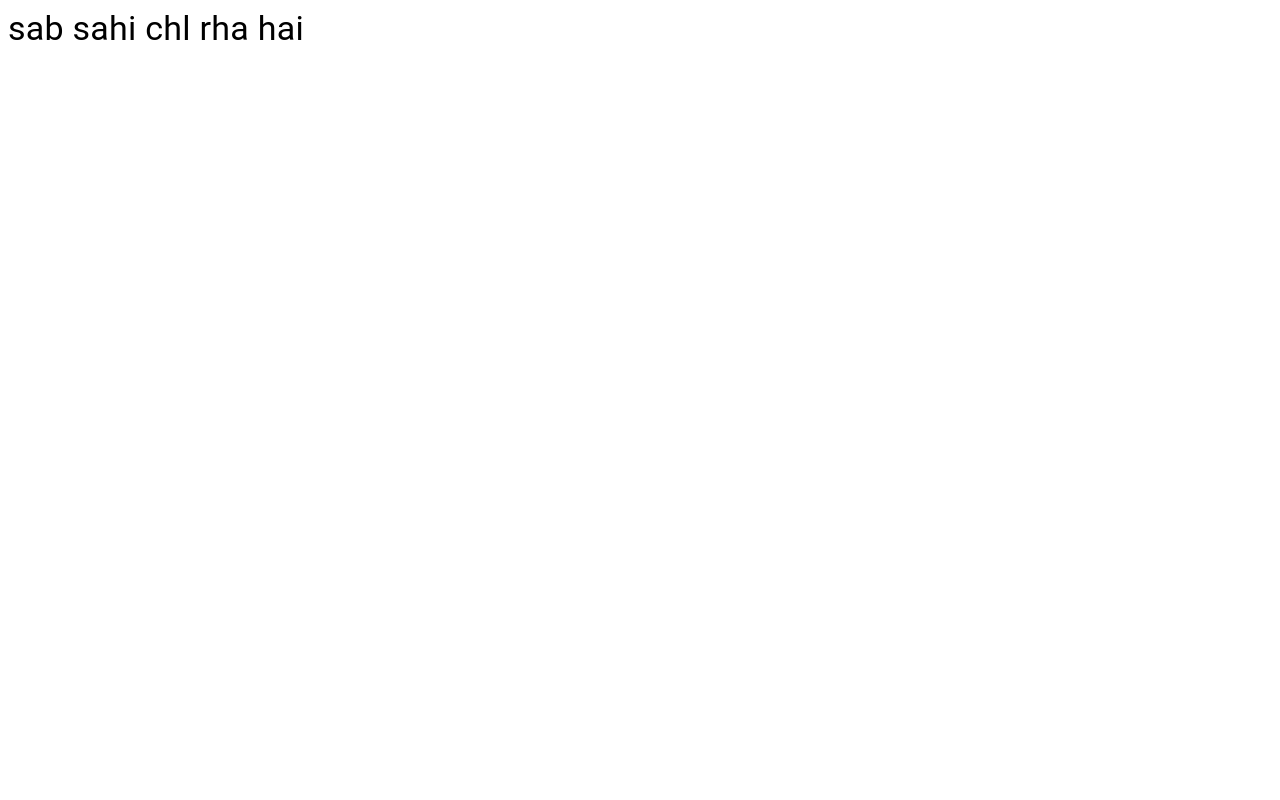
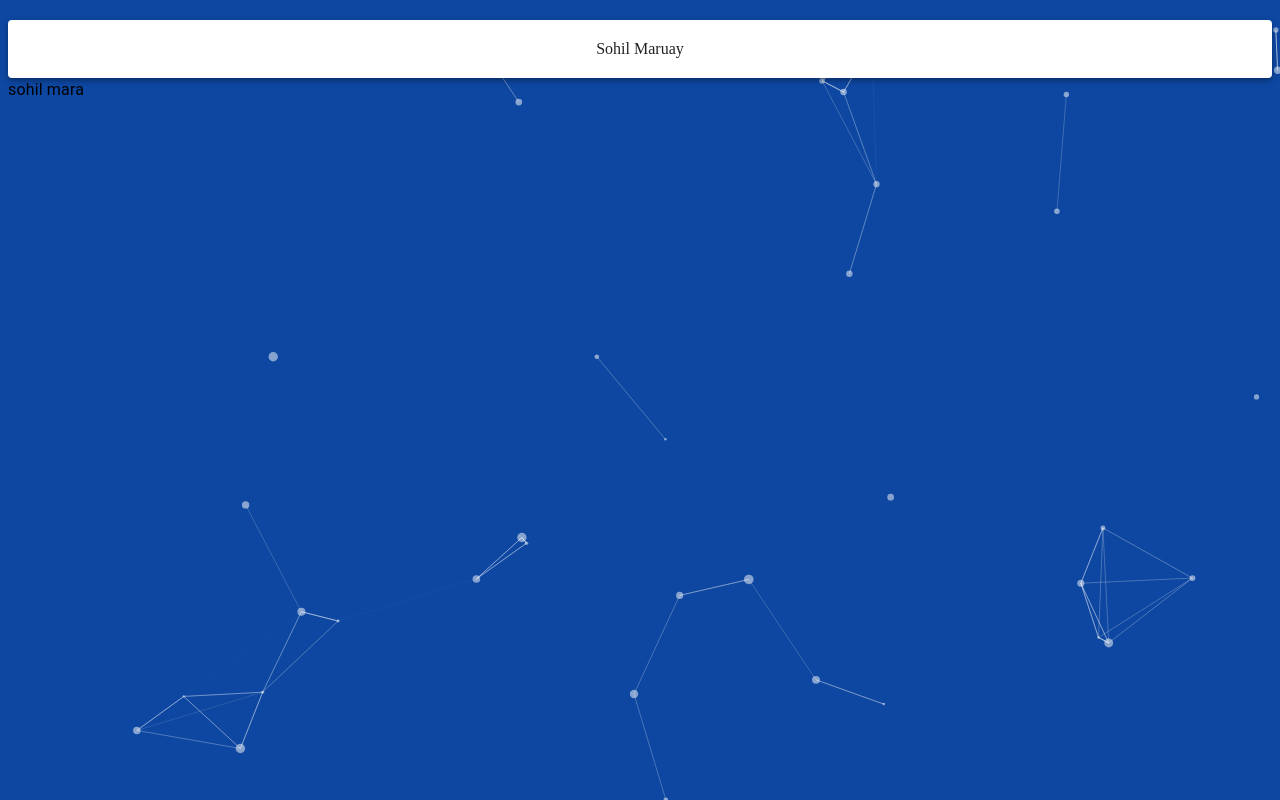
Before and after one commit to sss1stclass/Profiles_Finder, a React (Vite) app: page / in a window 1280 px wide. Built offline with nearby package versions, Linux system fonts and the light colour scheme.

Commit message:
initialise with react particles

```diff
--- a/package.json
+++ b/package.json
@@ -13,8 +13,12 @@
     "@emotion/react": "^11.14.0",
     "@emotion/styled": "^11.14.0",
     "@mui/material": "^6.2.1",
+    "@tsparticles/react": "^3.0.0",
+    "@tsparticles/slim": "^3.7.1",
     "react": "^18.3.1",
-    "react-dom": "^18.3.1"
+    "react-dom": "^18.3.1",
+    "react-tsparticles": "^2.12.2",
+    "tsparticles": "^3.7.1"
   },
   "devDependencies": {
     "@eslint/js": "^9.15.0",
--- /dev/null
+++ b/src/App.css
@@ -0,0 +1,23 @@
+/* src/App.css */
+.App {
+    position: relative;
+    height: 100vh;
+    overflow: hidden;
+  }
+
+  .content {
+    position: absolute;
+    top: 50%;
+    left: 50%;
+    transform: translate(-50%, -50%);
+    color: white;
+    text-align: center;
+  }
+
+  h1 {
+    font-size: 3rem;
+  }
+
+  p {
+    font-size: 1.2rem;
+  }
--- a/src/App.tsx
+++ b/src/App.tsx
@@ -1,14 +1,130 @@
-import { Typography } from '@mui/material'
+import { useEffect, useMemo, useState } from "react";
+import Particles, { initParticlesEngine } from "@tsparticles/react";
+import {
+  type Container,
+  type ISourceOptions,
+  MoveDirection,
+  OutMode,
+} from "@tsparticles/engine";
+import { loadSlim } from "@tsparticles/slim"; // if you are going to use `loadSlim`, install the "@tsparticles/slim" package too.
+import { Paper, Typography } from "@mui/material";
 
+const App = () => {
+  const [init, setInit] = useState(false);
 
-function App() {
+  // This should run only once per application lifetime
+  useEffect(() => {
+    initParticlesEngine(async (engine) => {
+      // Loads the slim bundle for particles
+      await loadSlim(engine);
+    }).then(() => {
+      setInit(true);
+    });
+  }, []);
 
+  const particlesLoaded = async (container?: Container): Promise<void> => {
+    console.log(container);
+  };
+
+  const options: ISourceOptions = useMemo(
+    () => ({
+      background: {
+        color: {
+          value: "#0d47a1",
+        },
+      },
+      fpsLimit: 120,
+      interactivity: {
+        events: {
+          onClick: {
+            enable: true,
+            mode: "push",
+          },
+          onHover: {
+            enable: true,
+            mode: "repulse",
+          },
+        },
+        modes: {
+          push: {
+            quantity: 4,
+          },
+          repulse: {
+            distance: 200,
+            duration: 0.4,
+          },
+        },
+      },
+      particles: {
+        color: {
+          value: "#ffffff",
+        },
+        links: {
+          color: "#ffffff",
+          distance: 150,
+          enable: true,
+          opacity: 0.5,
+          width: 1,
+        },
+        move: {
+          direction: MoveDirection.none,
+          enable: true,
+          outModes: {
+            default: OutMode.out,
+          },
+          random: false,
+          speed: 6,
+          straight: false,
+        },
+        number: {
+          density: {
+            enable: true,
+          },
+          value: 80,
+        },
+        opacity: {
+          value: 0.5,
+        },
+        shape: {
+          type: "circle",
+        },
+        size: {
+          value: { min: 1, max: 5 },
+        },
+      },
+      detectRetina: true,
+    }),
+    [],
+  );
 
   return (
     <>
-     <Typography variant='h4'>sab sahi chl rha hai</Typography>
+      {init && (
+        <Particles
+          id="tsparticles"
+          particlesLoaded={particlesLoaded}
+          options={options}
+        />
+      )}
+      <Paper
+        elevation={4}
+        style={{
+          position: "relative", // Make sure the Paper has a stacking context
+          zIndex: 10, // Ensure it's above the particles
+          padding: "20px",
+          marginTop: "20px",
+          textAlign: "center",
+          backgroundColor: "#fff", // Optional, add a background color if needed
+        }}
+      >
+        Sohil Maruay
+      </Paper>
+      <Typography style={{
+          position: "relative", // Make sure the Paper has a stacking context
+          zIndex: 10, // Ensure it's above the particles
+        }}>sohil mara</Typography>
     </>
-  )
-}
+  );
+};
 
-export default App
+export default App;
```
Also changed, not shown: src/components/ParticleBackground.tsx (added, +81 -0 lines), 1 other file (tests, documents, lock files or other folders).
